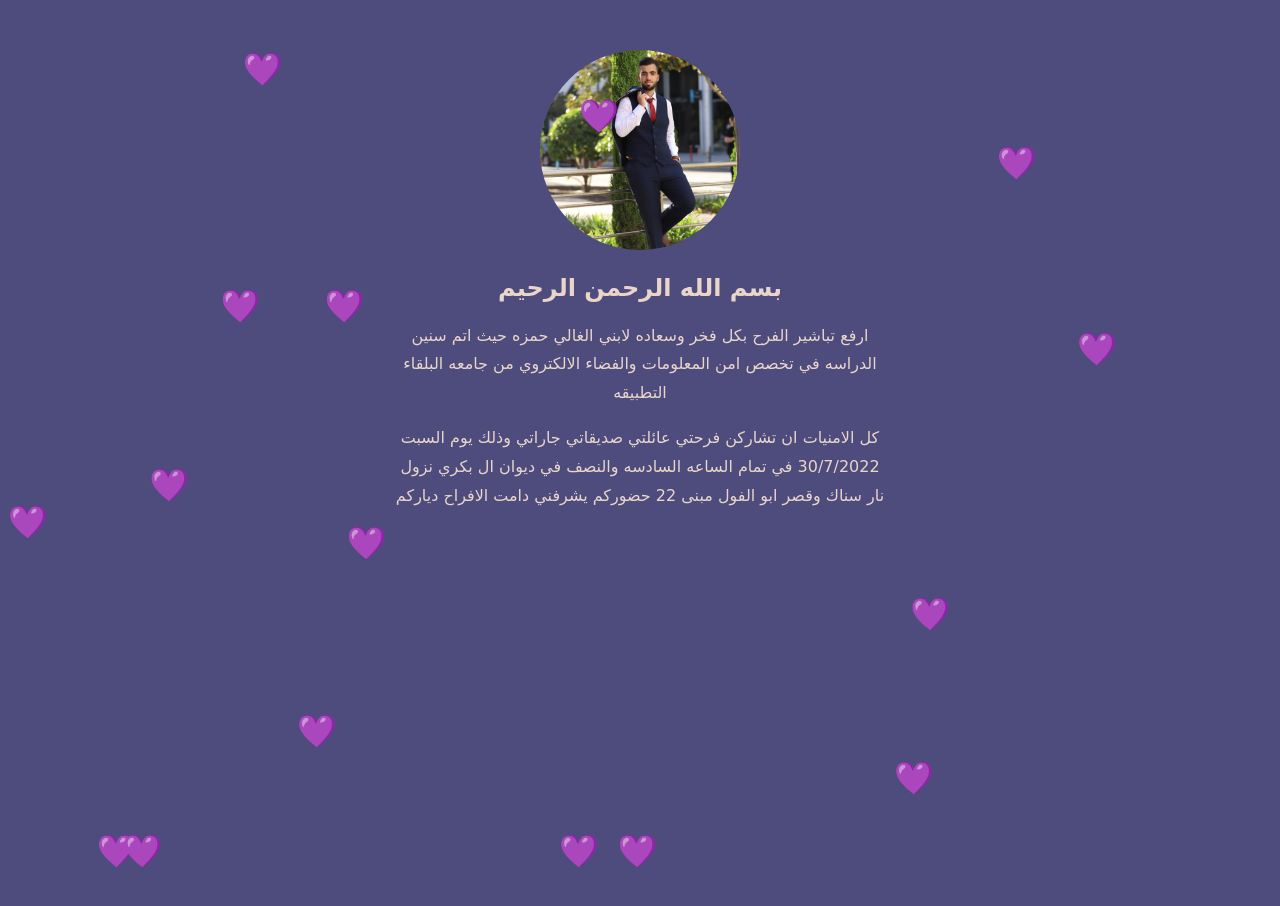
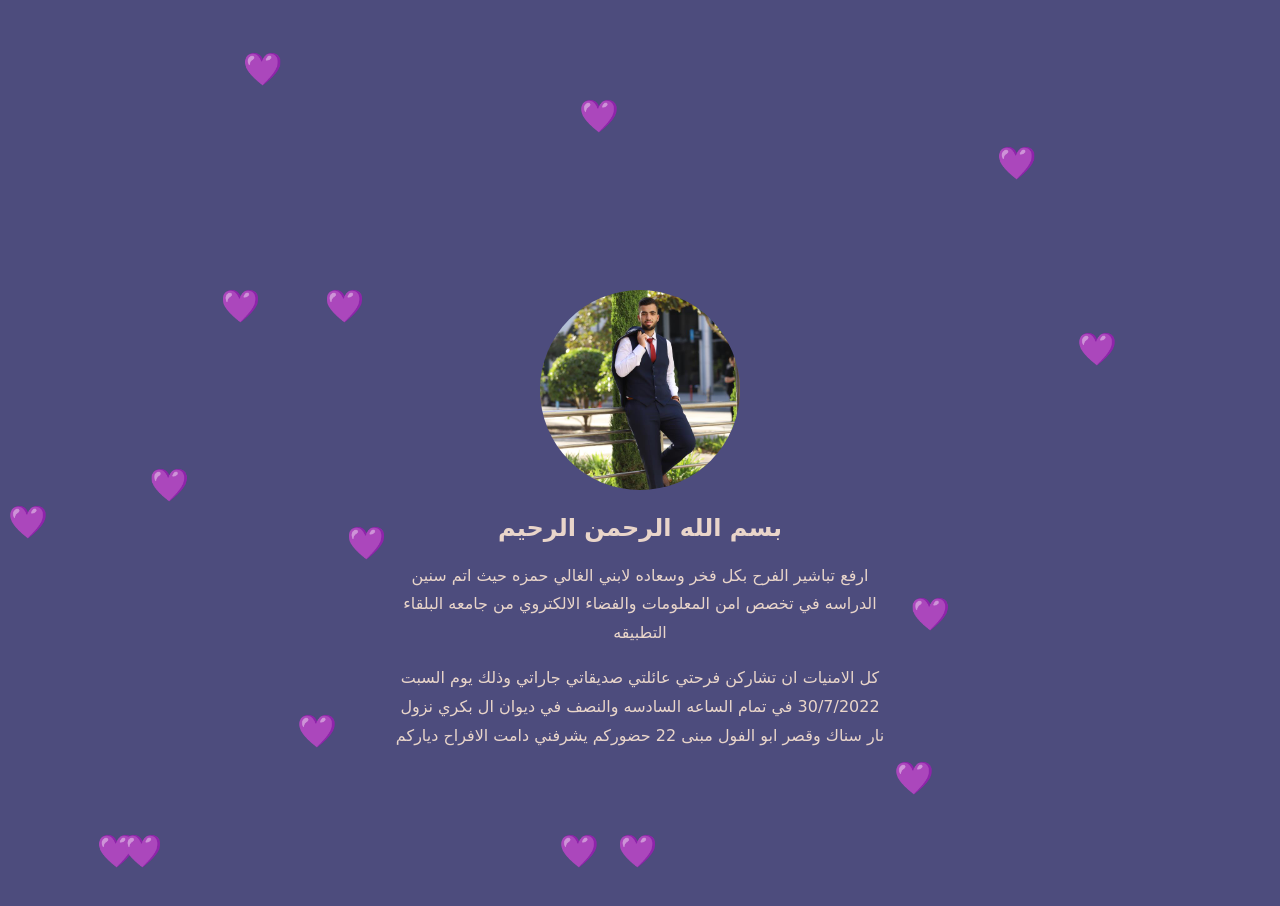
Before and after one commit to hamzahhisham306/cards, a plain HTML site: page card.html in a window 1280 px wide. Before the commit the page ends 800 px from the top, so only its background shows below. Drawn offline with Linux system fonts and the light colour scheme; a web font is replaced by a local one.

Commit message:
forEach challenge

```diff
--- a/card.css
+++ b/card.css
@@ -5,9 +5,9 @@ body{
     font-family: 'Splash', cursive;
     align-items: center;
     background-color: #4D4C7D;
-    height: 70vh;
-    padding-bottom: 100px;
-    padding-top: 100px;
+    height: 130vh;
+    padding-bottom: 400px;
+    padding-top: 400px;
 }
 img{
     border-radius: 50%;
```
